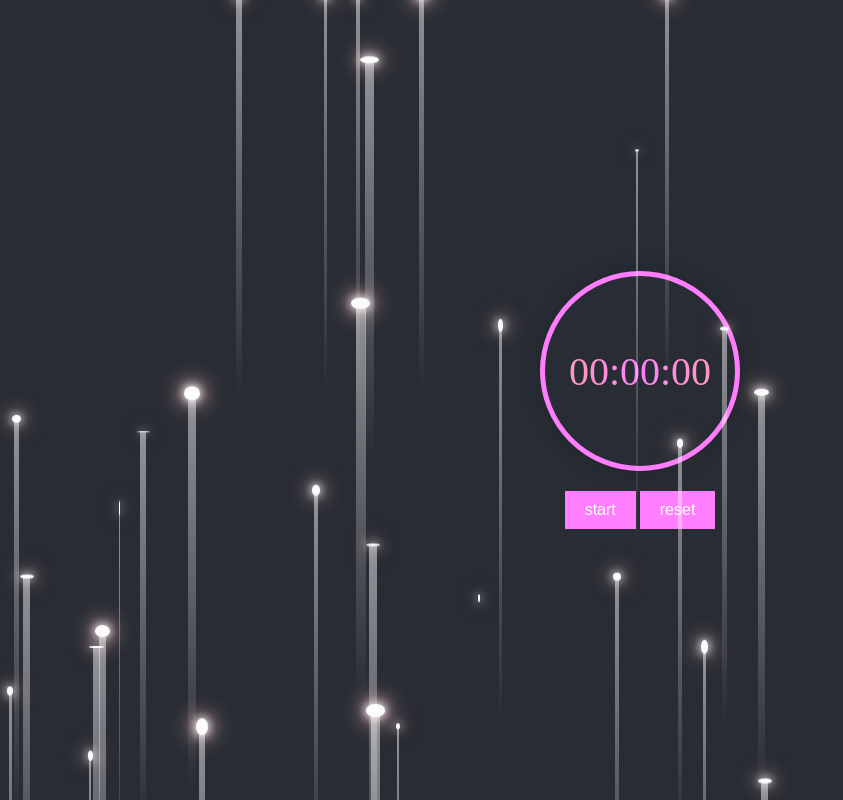
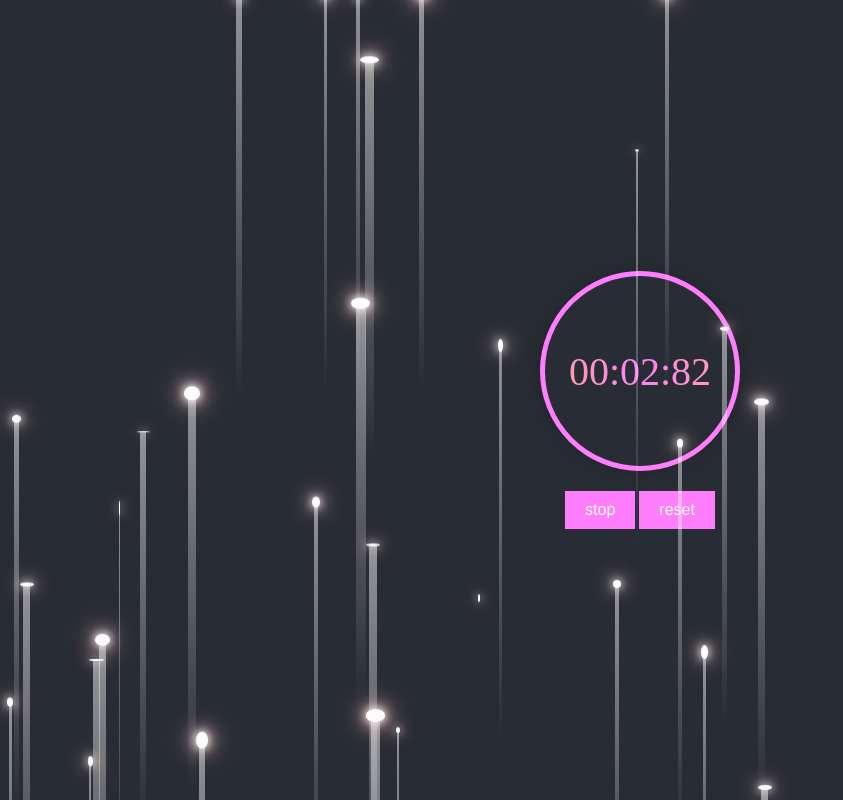
Before and after one commit to Tomoryo211/Tick, a plain HTML site: page index.html in a window 1280 px wide. Both pictures are taken after a click on the button "start". Shown: the top 800 px of the page, without its empty margins (0-843 px from the left). Drawn offline with Linux system fonts and the light colour scheme.

Commit message:
動作確認

```diff
--- a/js/style.js
+++ b/js/style.js
@@ -29,27 +29,30 @@ setInterval(function() {
 }, 200);
 
 
+
 let timer;
 let isRunning = false;
 let seconds = 0;
 let minutes = 0;
 let hours = 0;
 
-// htmlから要素の取得
-const timerElement = document.addEventListener("timer") ;
-const start = document.addEventListener("start");
-const reset = document.addEventListener("reset");
+//htmlから要素の取得
+const timerElement = document.getElementById('timer');
+const start = document.getElementById('start');
+const reset = document.getElementById('reset');
 
-start.addEventListener("click",()=>{
+start.addEventListener('click',() => {
     if(isRunning){
-        // タイマーが起動していない状態
+        //タイマーが起動していない状態
         clearInterval(timer);
-        start.textContent = "start";
+        start.textContent = 'start';
     }else{
-        // タイマーが起動している時
+        //タイマーが起動している状態
         timer = setInterval(updateTimer,10);
-        start.textContent = "stop"
+        start.textContent = 'stop';
     }
+    isRunning = !isRunning;
+
 });
 
 //resetボタンが押された時の関数設定
```
Also changed, not shown: index.html (line endings or trailing spaces).
